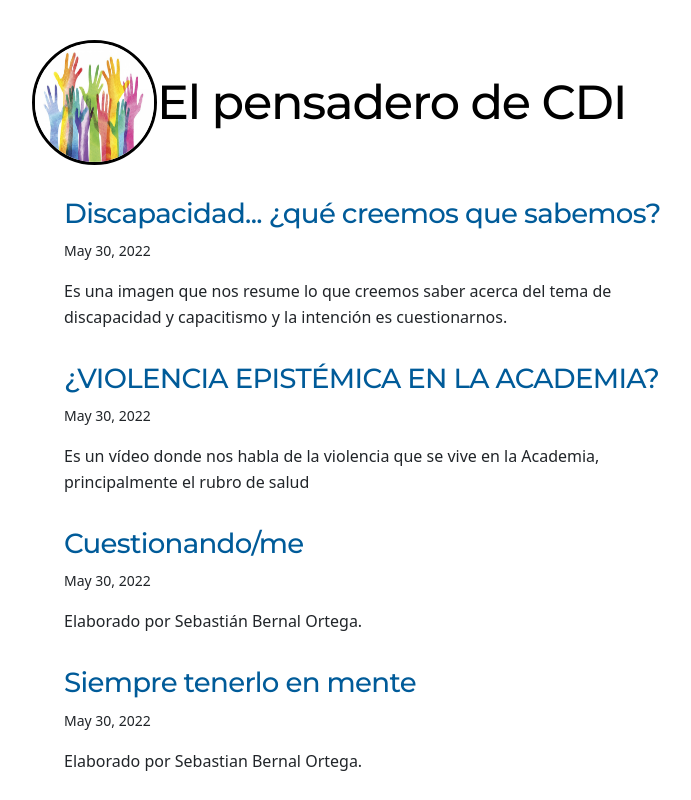
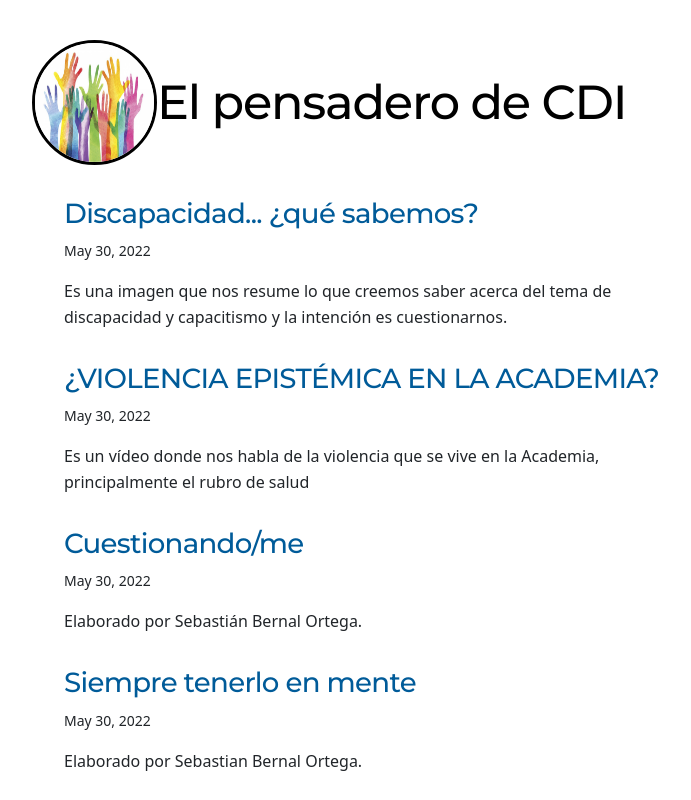
Before and after one commit to Urielglb/CDI-blog, a Gatsby site: page / in a window 1280 px wide. Shown: the top 800 px of the page, without its empty margins (292-983 px from the left). Built offline with nearby package versions, Linux system fonts and the light colour scheme; Gatsby itself is replaced by a stand-in of ours.

Commit message:
Update Publicación “2022-05-30-discapacidad-¿qué-creemos-que-sabemos”

```diff
--- a/content/blog/2022-05-30-discapacidad-¿qué-creemos-que-sabemos.md
+++ b/content/blog/2022-05-30-discapacidad-¿qué-creemos-que-sabemos.md
@@ -1,6 +1,6 @@
 ---
 layout: blog
-title: Discapacidad... ¿qué creemos que sabemos?
+title: Discapacidad... ¿qué sabemos?
 description: Es una imagen que nos resume lo que creemos saber acerca del tema
   de discapacidad y capacitismo y la intención es cuestionarnos.
 date: 2022-05-30T20:26:37.794Z
```
